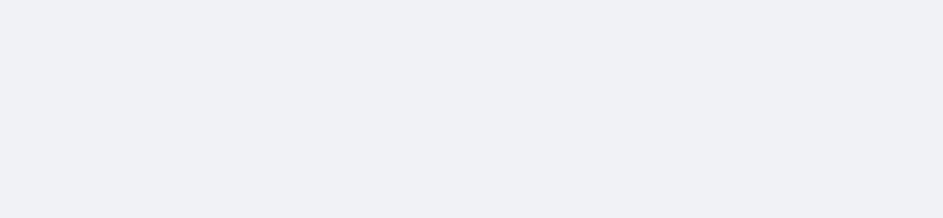
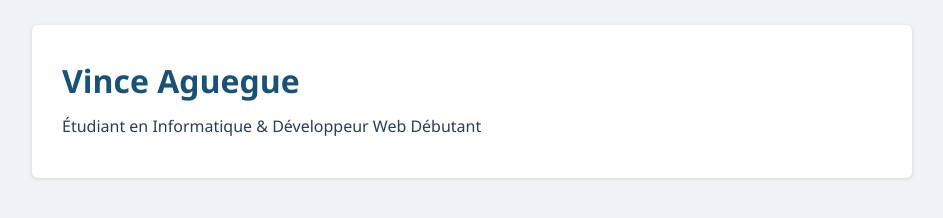
Before and after one commit to vinceaguegue59-hub/mon-cv, a plain HTML site: page index.html in a window 1280 px wide. Shown: the whole page, without its empty margins (168-1111 px from the left). Drawn offline with Linux system fonts and the light colour scheme.

Commit message:
mise en place de la section titre

```diff
--- a/index.html
+++ b/index.html
@@ -7,6 +7,11 @@
     <link rel="stylesheet" href="style.css">
 </head>
 <body>
-
+    <div class="container">
+        <header>
+            <h1>Vince Aguegue</h1>
+            <p>Étudiant en Informatique & Développeur Web Débutant</p>
+        </header>
+    </div>
 </body>
 </html>
```
